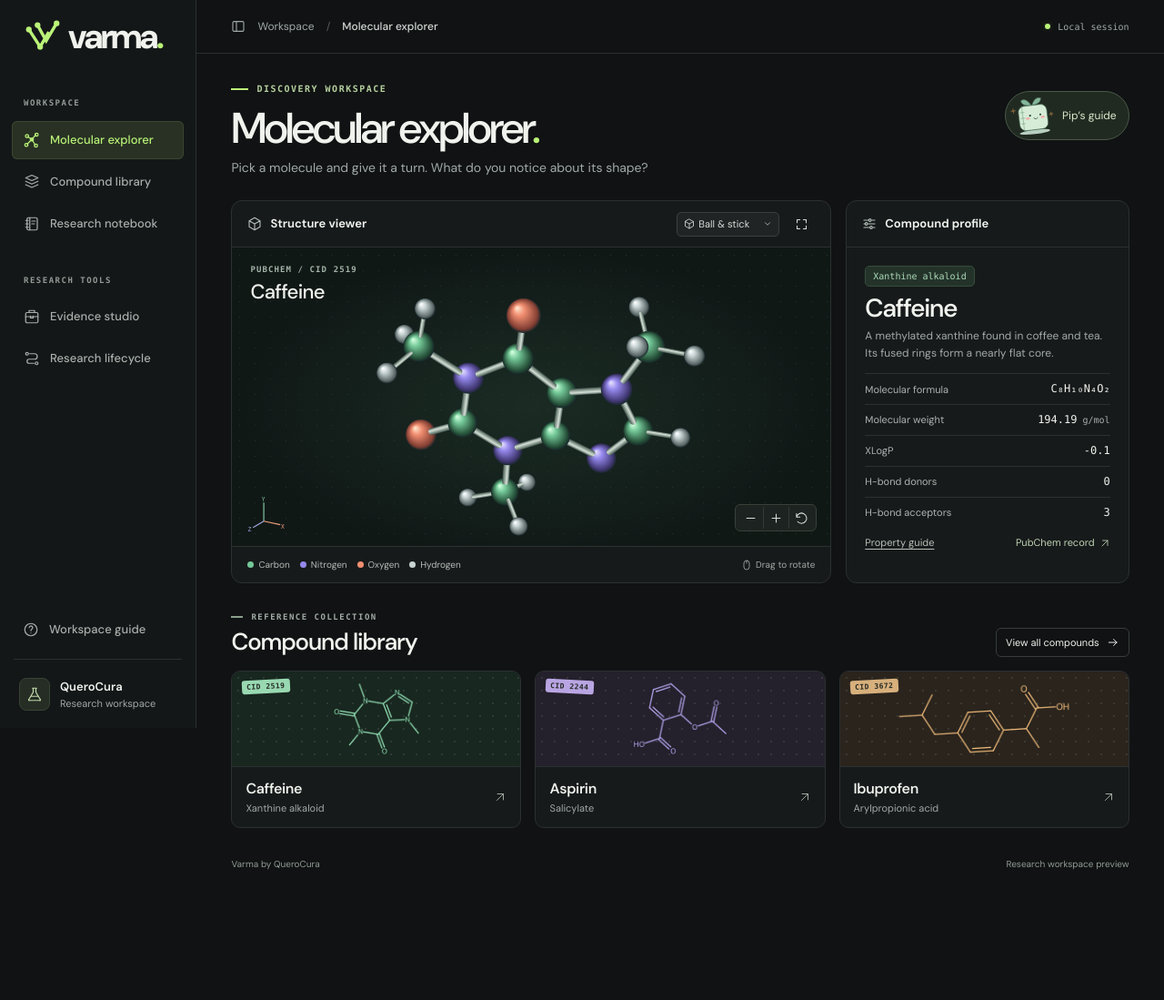
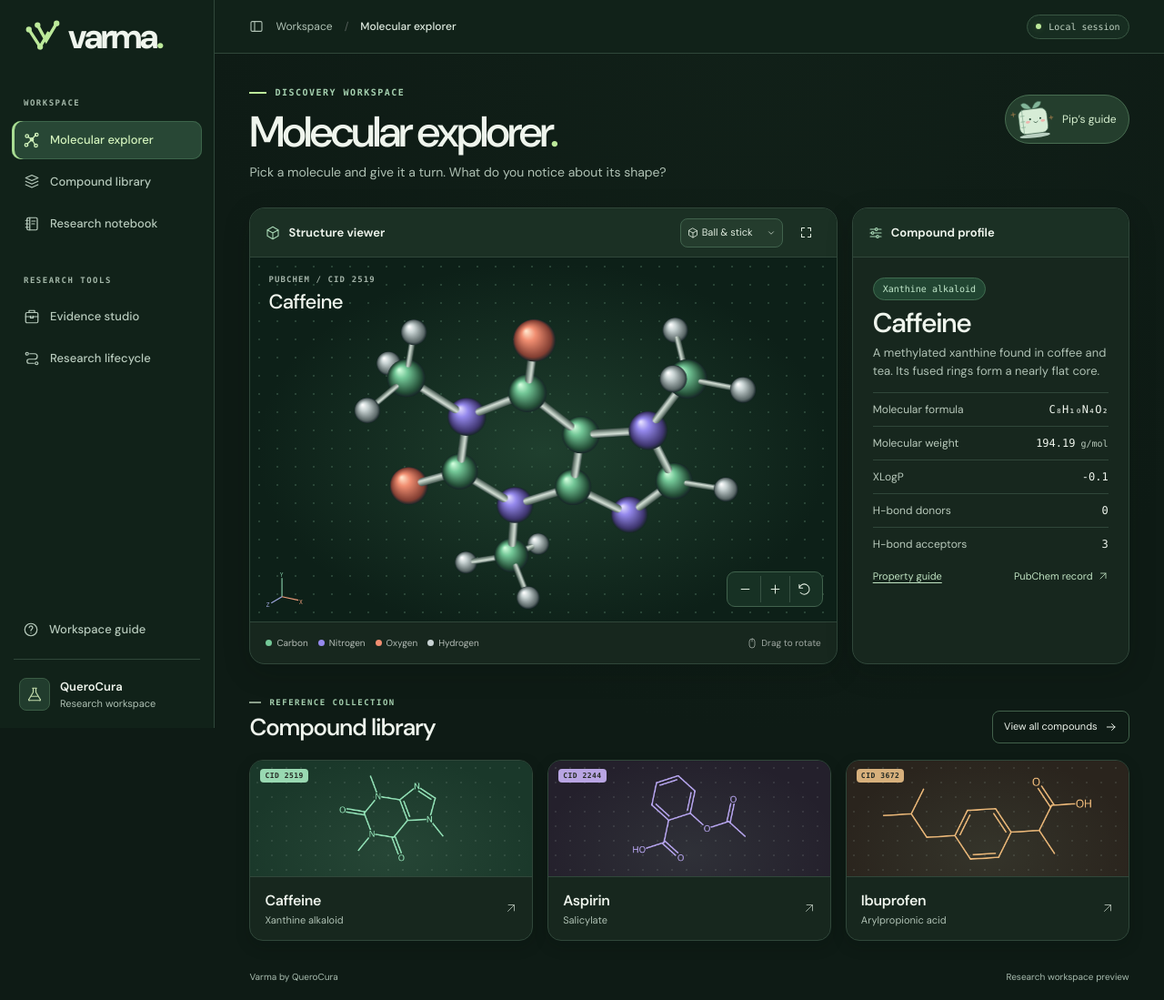
Before and after one commit to saumit-querocura/varma_frontend, a plain HTML site: page workspace.html in a window 1280 px wide. Shown: the whole page at 91% size. Before the commit the page ends 975 px from the top, so only its background shows below. Drawn offline with Linux system fonts and the light colour scheme.

Commit message:
Unify research views with emerald surfaces and clearer hierarchy

```diff
--- a/workspace.css
+++ b/workspace.css
@@ -71,3 +71,65 @@ dialog{width:min(460px,calc(100% - 32px));border:1px solid #404b42;background:#1
   .pip-guide { float: none; margin: 0 0 9px; padding: 0 10px 0 0; font-size: 11px; }
   .pip-guide img { width: 36px; height: 30px; }
 }
+
+/* Emerald research studio */
+:root{--bg:#0e1b15;--panel:#17271e;--border:#30473a;--muted:#b0c2b5;--accent:#bce99a;--text:#eff5ed;--rail:236px}
+body{background:radial-gradient(ellipse at 65% 0%,#1d352631,transparent 52%),var(--bg)}
+.rail,.topbar{background:#112219}
+.group-label{color:#a3b7a8}
+.rail nav a,.rail-bottom button{color:#b8cbbd;border-radius:10px}
+.rail nav a:hover,.rail-bottom button:hover{background:#20382a;color:var(--text)}
+.rail nav a[aria-current=page]{color:#d4f4bd;background:#284735;box-shadow:inset 3px 0 #a9dd92,inset 0 0 0 1px #3c644a}
+.org-icon{background:#213c2d;border-color:#3b5d45}
+.crumb strong{color:#dfebe0}
+.session{color:#c1d3c3;border:1px solid #395743;background:#172d21;padding:5px 9px;border-radius:20px;white-space:nowrap}
+.page-head{margin:36px 0 27px}
+.page-head p{line-height:1.65;max-width:750px}
+.overline,.section-kicker{color:#a5d0af}
+.panel,.desk,.pip-card,.studio-frame,.stage-detail{border-radius:17px;box-shadow:0 9px 30px #06110b30}
+.panel-head{min-height:54px;background:#1b3024}
+.panel-head>span .icon{color:#a8d7b5}
+.mode,.icon-button{background:#243c2d;border-color:#41634d;border-radius:8px;color:#e2eee1}
+.mode{height:32px}
+.icon-button{width:32px;height:32px}
+.icon-button:hover,.mode:hover,.all-link:hover{background:#304e39}
+.stage-view{background-color:#0d2018;background-image:radial-gradient(ellipse at 50% 53%,#36674a70,transparent 69%),radial-gradient(#8dc5a037 .8px,transparent .9px);background-size:auto,20px 20px}
+.viewer-controls{background:#173124;border-color:#41634d;border-radius:9px;padding:4px}
+.viewer-controls button{width:32px;height:29px}
+.viewer-controls button+button{border-color:#385344}
+.viewer-foot{min-height:46px;flex-wrap:wrap;padding-block:7px}
+.profile-body p{font-size:13px}
+.profile-body h2{font-size:30px}
+.property{padding:9px 0;font-size:12px}
+.property dt,.property dd small{color:#b9cabc}
+.class-chip{background:#214532;border-color:#406c50;color:#c3e9cc;border-radius:20px;padding:4px 10px}
+.source,.guide-link{color:#c1e4c3}
+.library-preview{margin-top:36px}
+.section-head{margin-bottom:18px}
+.all-link{border-color:#42614b;padding:8px 12px;border-radius:8px}
+.card-grid{gap:16px}
+.compound-card{border-radius:15px;box-shadow:0 6px 16px #06110b30;--tint-bg:#1a382a}
+.card-art{height:clamp(112px,10vw,170px);background-image:radial-gradient(ellipse at 50% 80%,#92c5a11a,transparent 75%),radial-gradient(#a4b5aa26 .7px,transparent .9px);background-size:auto,16px 16px}
+.card-cid,.compound-card.violet .card-cid{transform:none;border-radius:4px}
+.card-info{padding:14px 16px}
+.search{border-radius:11px;border-color:#466651;padding:12px 15px}
+.search:focus-within{border-color:var(--accent)}
+.desk-head,.pip-head,.windowbar{background:#213c2d}
+.desk input,.desk textarea{background:#102219;border-color:#466651;border-radius:8px}
+.desk-btn,.pip-actions button,.stage,.tab{background:#23392b;border-color:#486650;border-radius:8px}
+.desk-btn:hover,.pip-actions button:hover,.stage:hover,.tab:hover{border-color:#91bf9a}
+.desk-metrics>div,.doc-card,.mini,.pip-answer{background:#20382b;border:1px solid #385745;border-radius:10px}
+.desk-metrics strong{color:#e2f1dd}
+.pip-actions [aria-pressed=true],.tab[aria-selected=true],.stage[aria-selected=true]{background:#31513a;border-color:#91bf9a;color:#e4f8d6}
+.pip-guide{background:#243e2d;border-color:#486d51;color:#d7f0d0}
+.pip-guide:hover{background:#34563d}
+.stage-row{gap:10px}
+.stage{flex:1 1 140px;text-align:left;min-height:46px}
+dialog{background:#1b3024;border-color:#52755b;border-radius:17px}
+dialog dd{color:#c1d3c3}
+.app-footer{color:#a9bdb0}
+@media(min-width:1151px){.stage-view{min-height:400px}.profile-body{padding:22px}.desk-editor,.desk-output,.workspace,.assistant-pane,.sidebar,.stage-detail{padding:24px}}
+@media(max-width:1150px){:root{--rail:196px}}
+@media(max-width:900px){:root{--rail:62px}.card-grid{gap:12px}}
+@media(max-width:700px){:root{--rail:0px}.page-head{margin:26px 0 20px}.card-info{padding:12px}.session{padding:4px 6px}.card-art{height:112px}.panel-head{min-height:48px}}
+@media(max-width:420px){.card-grid{gap:8px}.card-info{padding:10px}.card-art{height:94px}.session{font-size:8px}.crumb{gap:6px}.viewer-foot{gap:5px}}
```
